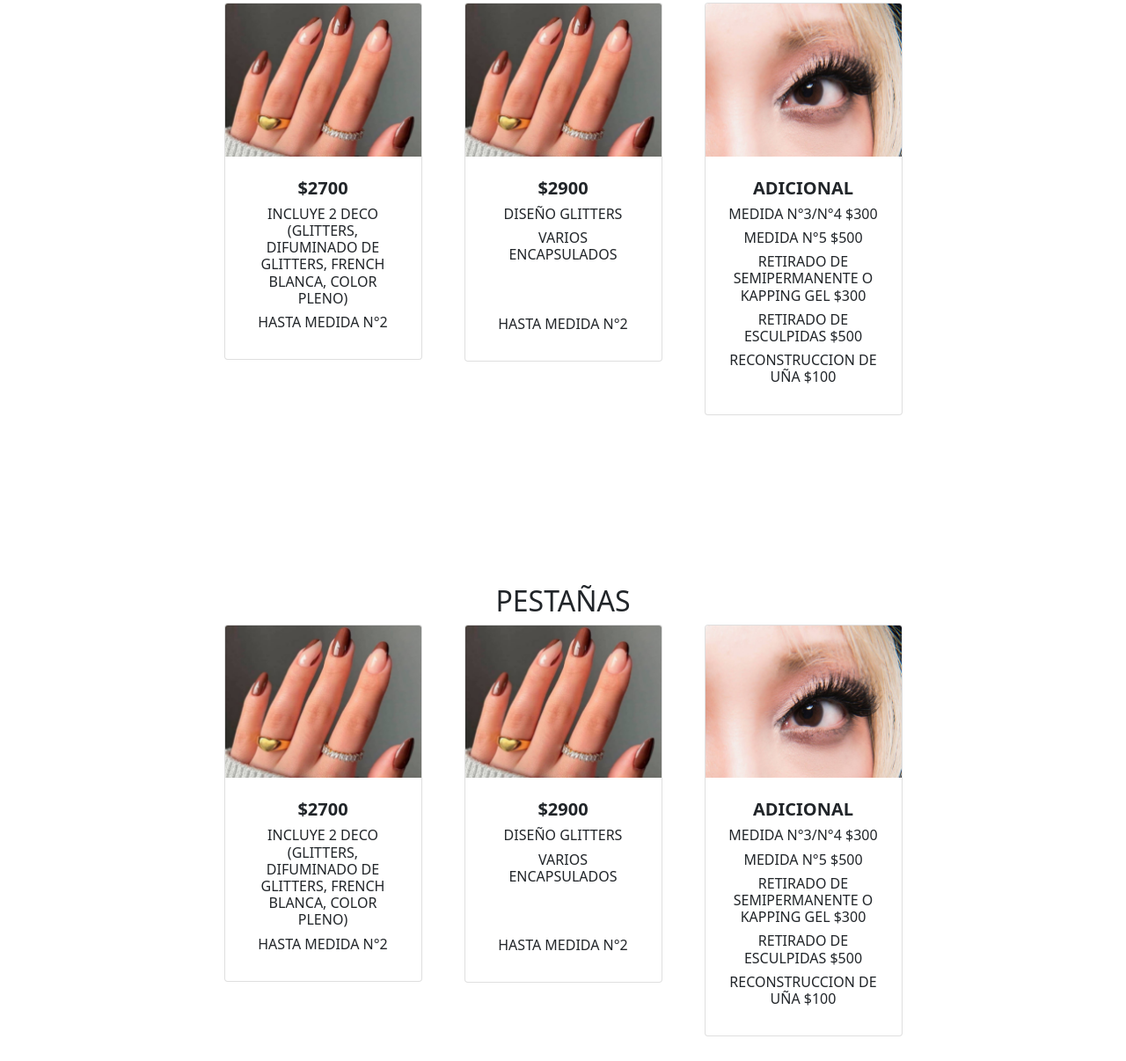
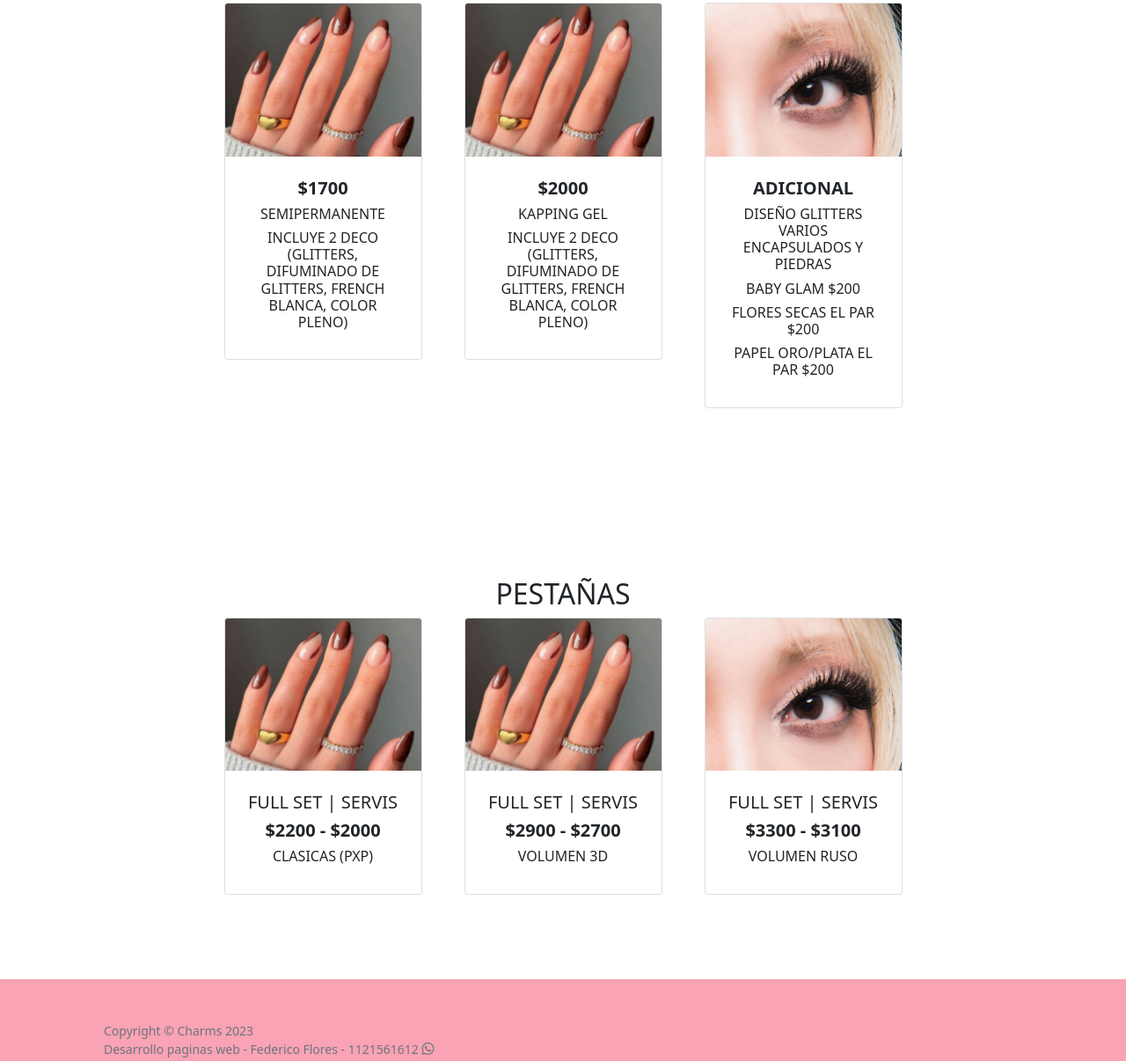
Before and after one commit to fedeflores25/paginaestetica, a plain HTML site: page index.html in a window 1280 px wide. Shown: the part 1328-2534 px from the top of the page at 88% size. Drawn offline with nearby package versions, Linux system fonts and the light colour scheme.

Commit message:
Estructura basica elementos fix

```diff
--- a/index.html
+++ b/index.html
@@ -127,9 +127,9 @@
                                 <div class="text-center">
                                     <!-- Product name-->
                                     <!-- *SEMIPERMANENTE - INCLUYE 2 DECO (GLITTERS, DIFUMINADO DE GLITTERS, FRENCH BLANCA, COLOR PLENO) $1700-->
-                                    <h5 class="fw-bolder">$2700</h5>
+                                    <h5 class="fw-bolder">$1700</h5>
+                                    <h6>SEMIPERMANENTE</h6>
                                     <h6>INCLUYE 2 DECO (GLITTERS, DIFUMINADO DE GLITTERS, FRENCH BLANCA, COLOR PLENO)</h6>
-                                    <h6>HASTA MEDIDA N°2</h6>
                                 </div>
                             </div>
 
@@ -149,11 +149,9 @@
                                     <!--
                                     *KAPPING GEL - INCLUYE 2 DECO (GLITTERS, DIFUMINADO DE GLITTERS, FRENCH BLANCA, COLOR PLENO) $2000
                                     -->
-                                    <h5 class="fw-bolder">$2900</h5>
-                                    <h6>DISEÑO GLITTERS</h6>
-                                    <h6>VARIOS ENCAPSULADOS</h6>
-                                    <h6 style="color: white;"> _ </h6><br>
-                                    <h6>HASTA MEDIDA N°2</h6>
+                                    <h5 class="fw-bolder">$2000</h5>
+                                    <h6>KAPPING GEL</h6>
+                                    <h6>INCLUYE 2 DECO (GLITTERS, DIFUMINADO DE GLITTERS, FRENCH BLANCA, COLOR PLENO)</h6>
                                 </div>
                             </div>
 
@@ -175,13 +173,10 @@
                                 <div class="text-center">
                                     <!-- Product name-->
                                     <h5 class="fw-bolder">ADICIONAL</h5>
-                                    <h6>MEDIDA N°3/N°4 $300</h6>
-                                    <h6>MEDIDA N°5 $500</h6>
-                                    <h6>RETIRADO DE SEMIPERMANENTE O KAPPING GEL $300</h6>
-                                    <h6>RETIRADO DE ESCULPIDAS $500</h6>
-                                    <h6>RECONSTRUCCION DE UÑA $100</h6>
-
-
+                                    <h6>DISEÑO GLITTERS VARIOS ENCAPSULADOS Y PIEDRAS</h6>
+                                    <h6>BABY GLAM $200</h6>
+                                    <h6>FLORES SECAS EL PAR $200</h6>
+                                    <h6>PAPEL ORO/PLATA EL PAR $200</h6>
                                 </div>
                             </div>
                         </div>
@@ -210,11 +205,10 @@
                                 <div class="text-center">
                                     <!-- Product name-->
                                      <!--
-                                    FULL SET            |   SERVIS
-                                    *CLASICAS (PXP) $2000        $2000-->
-                                    <h5 class="fw-bolder">$2700</h5>
-                                    <h6>INCLUYE 2 DECO (GLITTERS, DIFUMINADO DE GLITTERS, FRENCH BLANCA, COLOR PLENO)</h6>
-                                    <h6>HASTA MEDIDA N°2</h6>
+                                    FULL SET            |   SERVIS -->
+                                    <h5>FULL SET | SERVIS</h5>
+                                    <h5 class="fw-bolder">$2200 - $2000</h5>
+                                    <h6>CLASICAS (PXP)</h6>
                                 </div>
                             </div>
 
@@ -230,15 +224,9 @@
                             <!-- Product details-->
                             <div class="card-body p-4">
                                 <div class="text-center">
-                                    <!--
-                                    FULL SET            |   SERVIS
-                                    *VOLUMEN 3D     $2900        $2700-->
-                                    <!-- Product name-->
-                                    <h5 class="fw-bolder">$2900</h5>
-                                    <h6>DISEÑO GLITTERS</h6>
-                                    <h6>VARIOS ENCAPSULADOS</h6>
-                                    <h6 style="color: white;"> _ </h6><br>
-                                    <h6>HASTA MEDIDA N°2</h6>
+                                    <h5>FULL SET | SERVIS</h5>
+                                    <h5 class="fw-bolder">$2900 - $2700</h5>
+                                    <h6>VOLUMEN 3D</h6>
                                 </div>
                             </div>
 
@@ -252,16 +240,9 @@
                             <!-- Product details-->
                             <div class="card-body p-4">
                                 <div class="text-center">
-                                    <!-- Product name-->
-                                     <!--
-                                    FULL SET            |   SERVIS
-                                    *VOLUMEN RUSO   $3300        $3100-->
-                                    <h5 class="fw-bolder">ADICIONAL</h5>
-                                    <h6>MEDIDA N°3/N°4 $300</h6>
-                                    <h6>MEDIDA N°5 $500</h6>
-                                    <h6>RETIRADO DE SEMIPERMANENTE O KAPPING GEL $300</h6>
-                                    <h6>RETIRADO DE ESCULPIDAS $500</h6>
-                                    <h6>RECONSTRUCCION DE UÑA $100</h6>
+                                    <h5>FULL SET | SERVIS</h5>
+                                    <h5 class="fw-bolder">$3300 - $3100</h5>
+                                    <h6>VOLUMEN RUSO</h6>
 
 
                                 </div>
```
